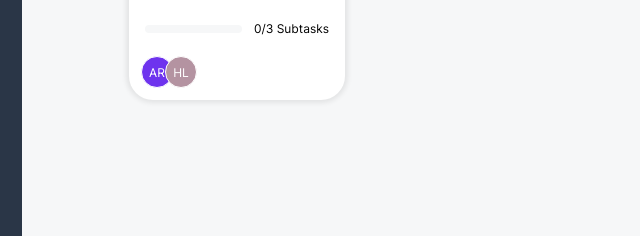
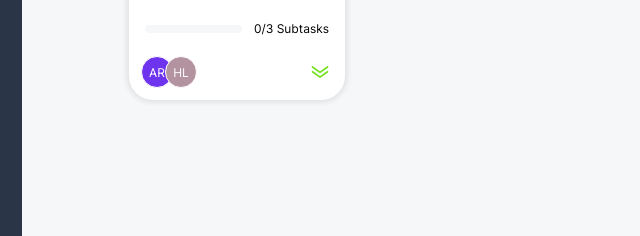
Before and after one commit to MarioWinter/Join, a plain HTML site: page board.html in a window 1280 px wide. Shown: the part 529-765 px from the top of the page, 210-850 px from the left. Drawn offline with Linux system fonts and the light colour scheme.

Commit message:
Add priority icon

```diff
--- a/board.html
+++ b/board.html
@@ -113,7 +113,17 @@
                                         </div>
                                     </div>
                                     <div id="task-prio-img-3">
-                                        <img src="./assets/img/subtask-prio-Low.svg" alt="">
+                                        <svg xmlns="http://www.w3.org/2000/svg" width="18" height="12" viewBox="0 0 18 12" fill="none">
+                                            <g clip-path="url(#clip0_75609_16171)">
+                                              <path d="M8.99998 7.24524C8.80055 7.24557 8.60628 7.18367 8.44574 7.06863L0.877242 1.63467C0.778768 1.56391 0.695595 1.47498 0.632471 1.37296C0.569347 1.27094 0.527508 1.15784 0.509344 1.0401C0.472658 0.802317 0.53463 0.560105 0.681625 0.366747C0.828621 0.17339 1.0486 0.0447247 1.29317 0.00905743C1.53773 -0.0266099 1.78686 0.0336422 1.98574 0.176559L8.99998 5.2075L16.0142 0.17656C16.1127 0.105795 16.2245 0.0545799 16.3434 0.02584C16.4622 -0.00289994 16.5857 -0.00860237 16.7068 0.00905829C16.8279 0.0267189 16.9442 0.0673968 17.0492 0.128769C17.1541 0.190142 17.2456 0.271007 17.3183 0.366748C17.3911 0.462489 17.4438 0.571231 17.4734 0.686765C17.5029 0.802299 17.5088 0.922362 17.4906 1.0401C17.4725 1.15784 17.4306 1.27094 17.3675 1.37296C17.3044 1.47498 17.2212 1.56391 17.1227 1.63467L9.55423 7.06863C9.39369 7.18367 9.19941 7.24557 8.99998 7.24524Z" fill="#7AE229"/>
+                                              <path d="M8.99998 12.0001C8.80055 12.0005 8.60628 11.9386 8.44574 11.8235L0.877242 6.38955C0.678366 6.24664 0.546029 6.03276 0.509344 5.79498C0.472658 5.5572 0.53463 5.31499 0.681625 5.12163C0.828621 4.92827 1.0486 4.79961 1.29317 4.76394C1.53773 4.72827 1.78686 4.78853 1.98574 4.93144L8.99998 9.96239L16.0142 4.93144C16.2131 4.78853 16.4622 4.72827 16.7068 4.76394C16.9514 4.79961 17.1713 4.92827 17.3183 5.12163C17.4653 5.31499 17.5273 5.5572 17.4906 5.79498C17.4539 6.03276 17.3216 6.24664 17.1227 6.38956L9.55423 11.8235C9.39369 11.9386 9.19941 12.0005 8.99998 12.0001Z" fill="#7AE229"/>
+                                            </g>
+                                            <defs>
+                                              <clipPath id="clip0_75609_16171">
+                                                <rect width="17" height="12" fill="white" transform="translate(0.5)"/>
+                                              </clipPath>
+                                            </defs>
+                                        </svg>
                                     </div>
                                 </div>
                             </div>
```
